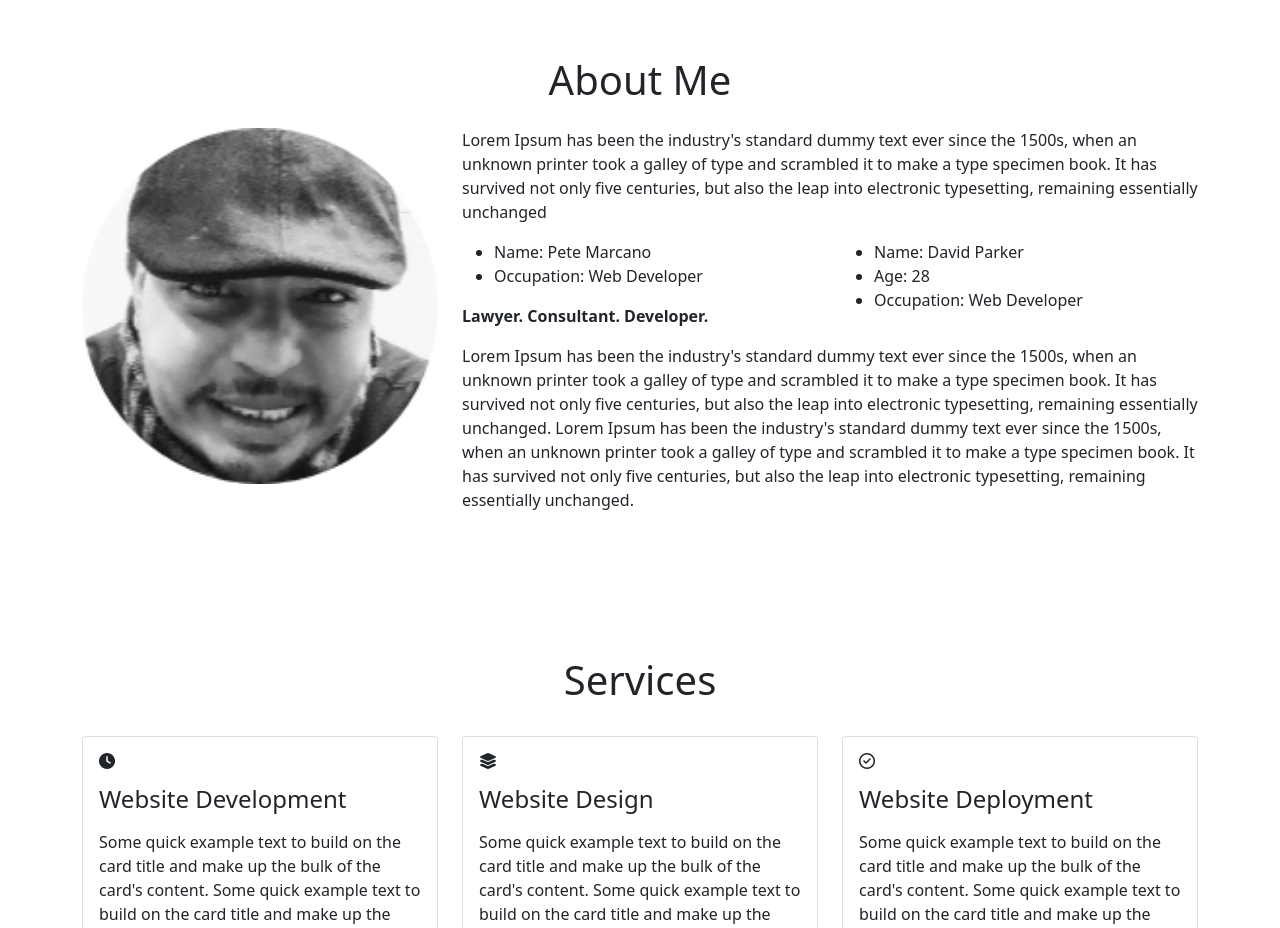
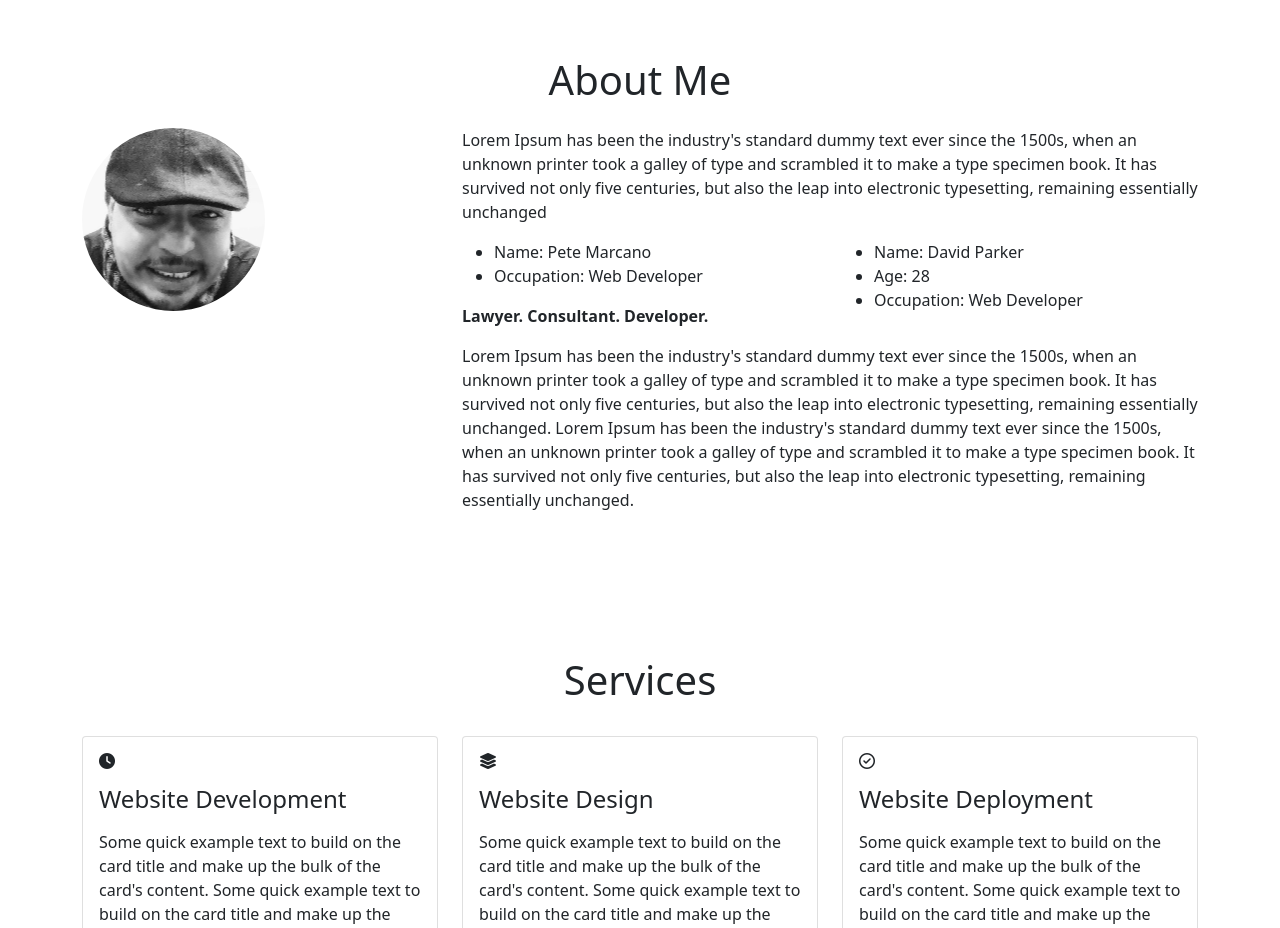
Before and after one commit to pmarc1974/Lumagenetics, a plain HTML site: page index.html in a window 1280 px wide. Shown: the part 920-1848 px from the top of the page. Drawn offline with nearby package versions, Linux system fonts and the light colour scheme; files whose address does not match are found by name.

Commit message:
Update index.html

```diff
--- a/index.html
+++ b/index.html
@@ -63,7 +63,7 @@
             <h1 class="text-center">About Me</h1>
             <div class="row mt-4">
                 <div class="col-lg-4">
-                    <img src="circle-cropped.png" class= "imageAboutPage" alt="">
+                    <img src="circle-cropped.png" class= "" alt="">
                 </div>
 
                 <div class="col-lg-8">
```
